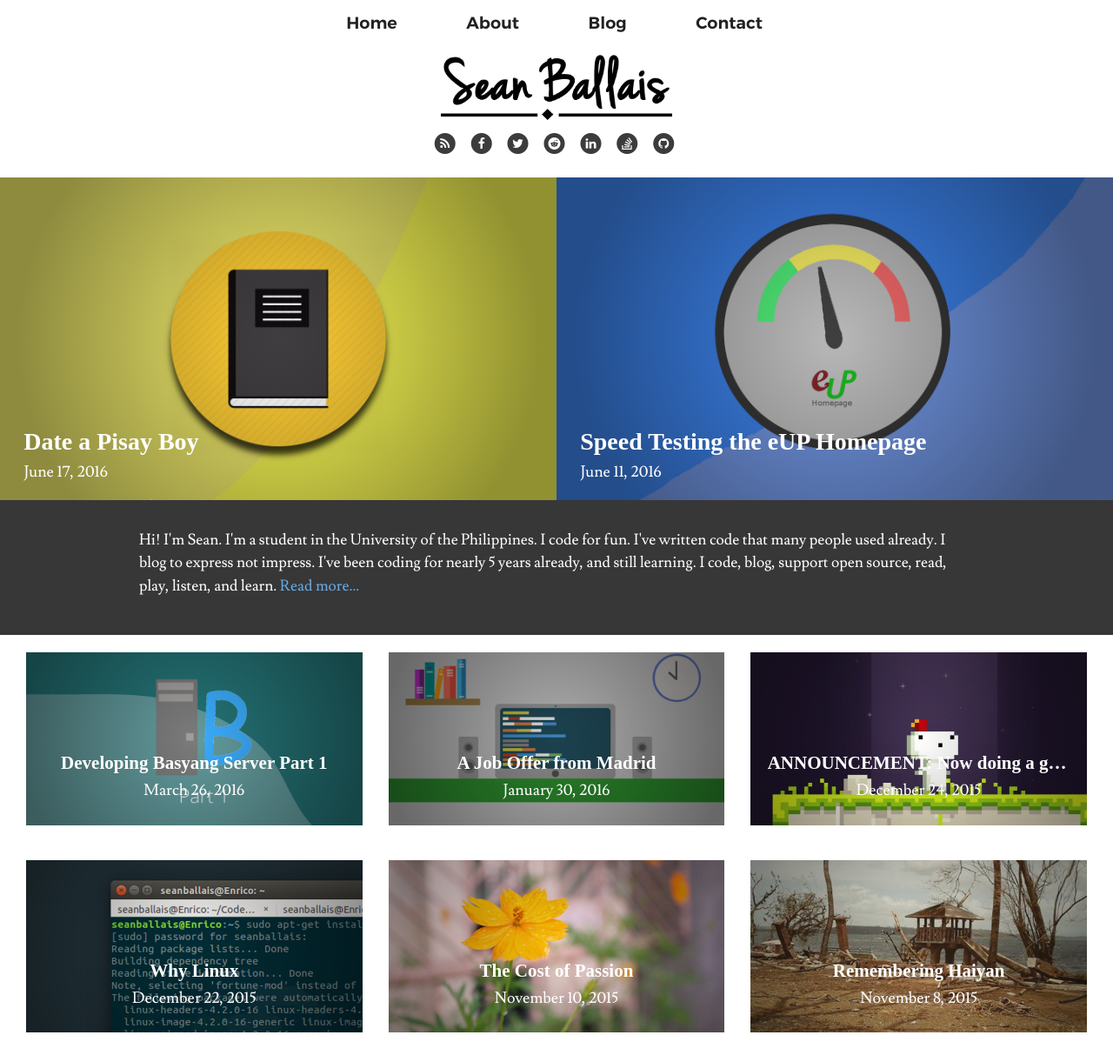
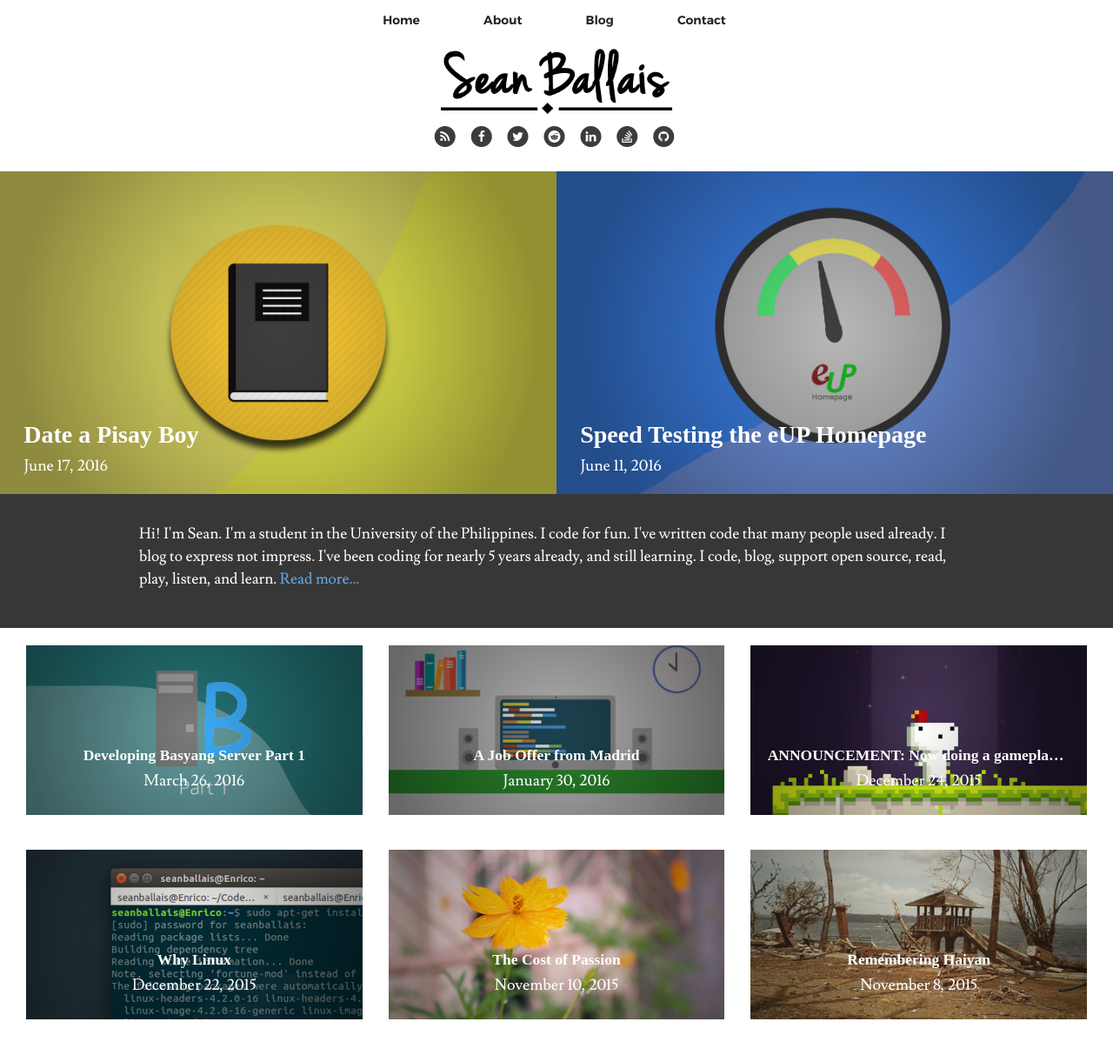
Before and after one commit to seanballais/seanballais.github.io, a Jekyll site: the page built from index.html, in a window 1280 px wide. Shown: the whole page at 87% size. Built offline with Jekyll 4.4.1, drawn with Linux system fonts in a browser that asks for light colours; some web fonts are replaced.

Commit message:
Changed of plans. Nope. No viewport resizing.

```diff
--- a/static/css/global.css
+++ b/static/css/global.css
@@ -194,9 +194,8 @@ a:hover {
 nav {
     font-family: Montserrat;
     font-weight: bold;
-    font-size: 1.5vw;
     padding: 1%;
-    max-width: 100vw;
+    max-width: 1200px;
     margin: 0 auto;
 }
 
--- a/static/css/index.css
+++ b/static/css/index.css
@@ -1,6 +1,6 @@
 section#recent-posts,
 section#posts {
-    max-width: 100vw;
+    max-width: 1366px;
 }
 
 section#recent-posts {
@@ -87,7 +87,7 @@ section#recent-posts a > section.post-preview > div.post-preview-text > h2 {
 }
 
 section#posts div.post-container > a > section.post-preview-small > div.post-preview-small-text > h2 {
-    font-size: 1.5em;
+    font-size: 1.25em;
 }
 
 section#recent-posts a > section.post-preview > div.post-preview-text > h2 {
```
